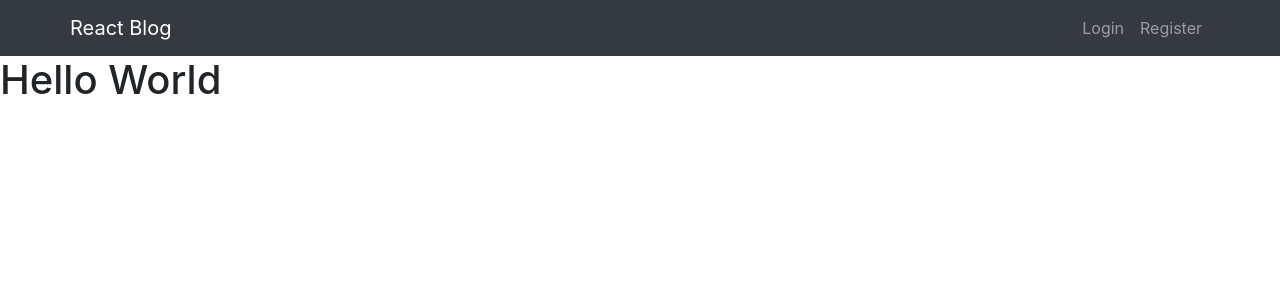
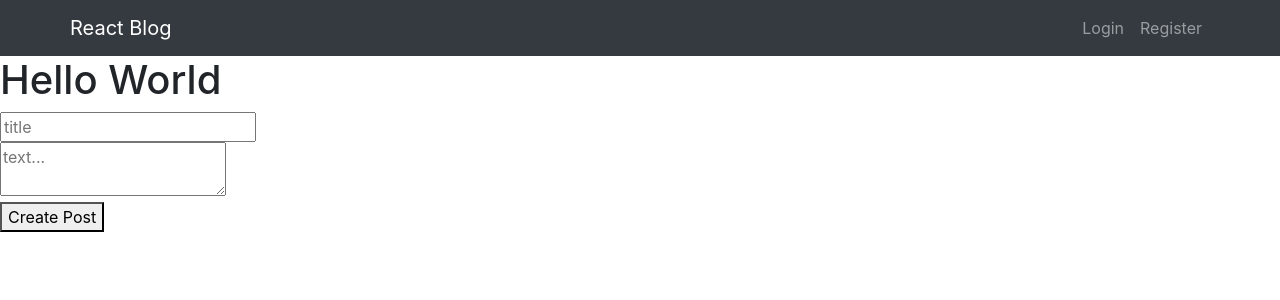
Before and after one commit to phogtr/react-blog, a React (Create React App) app in the folder client/: page /create-post in a window 1280 px wide. Shown: the top 300 px of the page. Built offline with nearby package versions, Linux system fonts and the light colour scheme.

Commit message:
ui create post

```diff
--- a/client/src/App.tsx
+++ b/client/src/App.tsx
@@ -1,5 +1,5 @@
-import { BrowserRouter as Router, Route, Switch } from "react-router-dom";
-import { NavBar, Posts, Login, Register } from "./components";
+import { BrowserRouter as Router } from "react-router-dom";
+import { NavBar, RouteWrapper } from "./components";
 import { useSession } from "./utils/useSession";
 import "bootstrap/dist/css/bootstrap.min.css";
 import axios from "axios";
@@ -16,17 +16,7 @@ function App() {
       <Router>
         <NavBar userData={userData} setUser={setUser} />
         <h1>Hello World</h1>
-        <Switch>
-          <Route exact path="/">
-            <Posts />
-          </Route>
-          <Route path="/register">
-            <Register />
-          </Route>
-          <Route path="/login">
-            <Login setUser={setUser} />
-          </Route>
-        </Switch>
+        <RouteWrapper setUser={setUser} />
       </Router>
     </>
   );
--- /dev/null
+++ b/client/src/components/CreatePost/CreatePost.tsx
@@ -0,0 +1,38 @@
+import React from "react";
+import { Form, Formik } from "formik";
+import { useHistory } from "react-router-dom";
+import { InputField } from "../index";
+import axios from "axios";
+
+interface CreatePostProps {}
+
+const createPostHandler = async (data: object) => {
+  return await axios.post("http://localhost:5000/api/createPost", data);
+};
+
+export const CreatePost: React.FC<CreatePostProps> = ({}) => {
+  let history = useHistory();
+
+  return (
+    <Formik
+      initialValues={{ title: "", text: "" }}
+      onSubmit={async (values, { setErrors }) => {
+        console.log(values);
+        try {
+          await createPostHandler(values);
+          history.push("/");
+        } catch (error) {
+          console.log(error);
+        }
+      }}
+    >
+      {() => (
+        <Form>
+          <InputField name="title" placeholder="title" />
+          <InputField name="text" placeholder="text..." textarea />
+          <button type="submit">Create Post</button>
+        </Form>
+      )}
+    </Formik>
+  );
+};
--- a/client/src/components/InputField/InputField.tsx
+++ b/client/src/components/InputField/InputField.tsx
@@ -4,13 +4,20 @@ import React, { InputHTMLAttributes } from "react";
 type InputFieldProps = InputHTMLAttributes<HTMLInputElement> & {
   name: string;
   placeholder: string;
+  textarea?: boolean;
 };
 
-export const InputField: React.FC<InputFieldProps> = ({ ...props }) => {
+export const InputField: React.FC<InputFieldProps> = ({ textarea, ...props }) => {
   const [field, { error }] = useField(props);
+
   return (
     <div>
-      <input {...field} {...props} id={field.name} placeholder={props.placeholder} />
+      {textarea ? (
+        <textarea {...field} id={field.name} placeholder={props.placeholder}></textarea>
+      ) : (
+        <input {...field} {...props} id={field.name} placeholder={props.placeholder} />
+      )}
+
       {error ? <p>{error}</p> : null}
     </div>
   );
--- a/client/src/components/NavBar/NavBar.tsx
+++ b/client/src/components/NavBar/NavBar.tsx
@@ -17,6 +17,9 @@ export const NavBar: React.FC<NavBarProps> = ({ userData, setUser }) => {
 
   let body = userData?.userName ? (
     <Nav>
+      <Nav.Link as={Link} to="/create-post">
+        Create Post
+      </Nav.Link>
       <Nav.Link as={Link} to="/">
         {userData.userName}
       </Nav.Link>
--- /dev/null
+++ b/client/src/components/RouteWrapper/RouteWrapper.tsx
@@ -0,0 +1,26 @@
+import React from "react";
+import { Route, Switch } from "react-router-dom";
+import { Posts, Login, Register, CreatePost } from "../index";
+
+interface RouteWrapperProps {
+  setUser: (_: any) => void;
+}
+
+export const RouteWrapper: React.FC<RouteWrapperProps> = ({ setUser }) => {
+  return (
+    <Switch>
+      <Route exact path="/">
+        <Posts />
+      </Route>
+      <Route path="/register">
+        <Register />
+      </Route>
+      <Route path="/login">
+        <Login setUser={setUser} />
+      </Route>
+      <Route path="/create-post">
+        <CreatePost />
+      </Route>
+    </Switch>
+  );
+};
--- a/client/src/components/index.ts
+++ b/client/src/components/index.ts
@@ -3,3 +3,5 @@ export { Posts } from "./Posts/Posts";
 export { Login } from "./Login/Login";
 export { Register } from "./Register/Register";
 export { InputField } from "./InputField/InputField";
+export { RouteWrapper } from "./RouteWrapper/RouteWrapper";
+export { CreatePost } from "./CreatePost/CreatePost";
```
